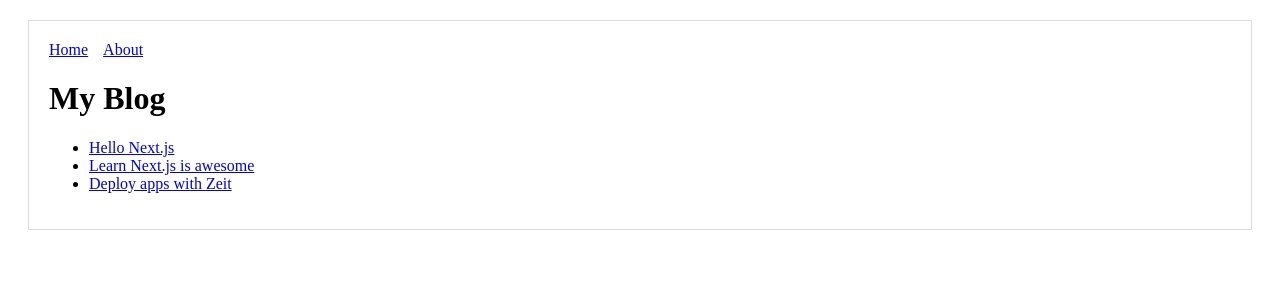
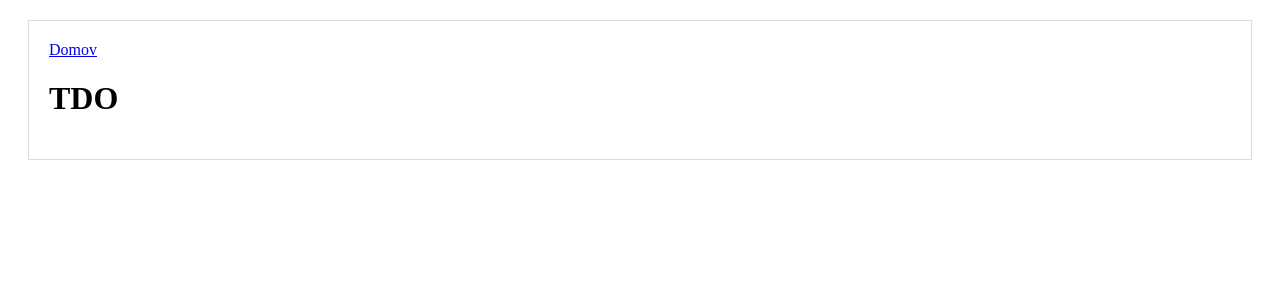
Before and after one commit to marc3lsk/tdo-next, a Next.js app: page / in a window 1280 px wide. Shown: the top 300 px of the page. Built offline with nearby package versions, Linux system fonts and the light colour scheme.

Commit message:
prečistenie a premenovanie

```diff
--- a/components/Header.tsx
+++ b/components/Header.tsx
@@ -7,10 +7,7 @@ const linkStyle = {
 const Header = () => (
   <div>
     <Link href="/">
-      <a style={linkStyle}>Home</a>
-    </Link>
-    <Link href="/about">
-      <a style={linkStyle}>About</a>
+      <a style={linkStyle}>Domov</a>
     </Link>
   </div>
 );
--- a/package.json
+++ b/package.json
@@ -1,5 +1,5 @@
 {
-  "name": "hello-next",
+  "name": "tdo-next",
   "version": "1.0.0",
   "description": "",
   "main": "index.js",
@@ -20,7 +20,6 @@
     "next": "^7.0.2",
     "react": "^16.7.0",
     "react-dom": "^16.7.0",
-    "react-highlight": "^0.12.0",
     "webpack-bundle-analyzer": "^3.0.3"
   },
   "devDependencies": {
@@ -28,7 +27,6 @@
     "@types/next": "^7.0.6",
     "@types/react": "^16.7.20",
     "@types/react-dom": "^16.0.11",
-    "@types/react-highlight": "^0.12.1",
     "babel-plugin-module-resolver": "^3.1.3"
   }
 }
--- a/pages/_document.tsx
+++ b/pages/_document.tsx
@@ -9,10 +9,6 @@ export default class MyDocument extends Document {
     return (
       <html>
         <Head>
-          <link
-            href="https://cdnjs.cloudflare.com/ajax/libs/highlight.js/9.10.0/styles/atom-one-light.min.css"
-            rel="stylesheet"
-          />
         </Head>
         <body>
           <Main />
--- a/pages/index.tsx
+++ b/pages/index.tsx
@@ -1,21 +1,7 @@
 import Layout from "components/MyLayout";
-import Link from "next/link";
-
-const PostLink = props => (
-  <li>
-    <Link href={`/p/${props.id}`}>
-      <a>{props.title}</a>
-    </Link>
-  </li>
-);
 
 export default () => (
   <Layout>
-    <h1>My Blog</h1>
-    <ul>
-      <PostLink id="hello-nextjs" title="Hello Next.js" />
-      <PostLink id="learn-nextjs" title="Learn Next.js is awesome" />
-      <PostLink id="deploy-nextjs" title="Deploy apps with Zeit" />
-    </ul>
+    <h1>TDO</h1>
   </Layout>
 );
```
Also changed, not shown: lib/with-post.tsx (deleted, +0 -47 lines), pages/about.tsx (deleted, +0 -7 lines), pages/p/deploy-nextjs.tsx (deleted, +0 -14 lines), pages/p/hello-nextjs.tsx (deleted, +0 -19 lines), pages/p/learn-nextjs.tsx (deleted, +0 -8 lines), 1 other file (tests, documents, lock files or other folders).
